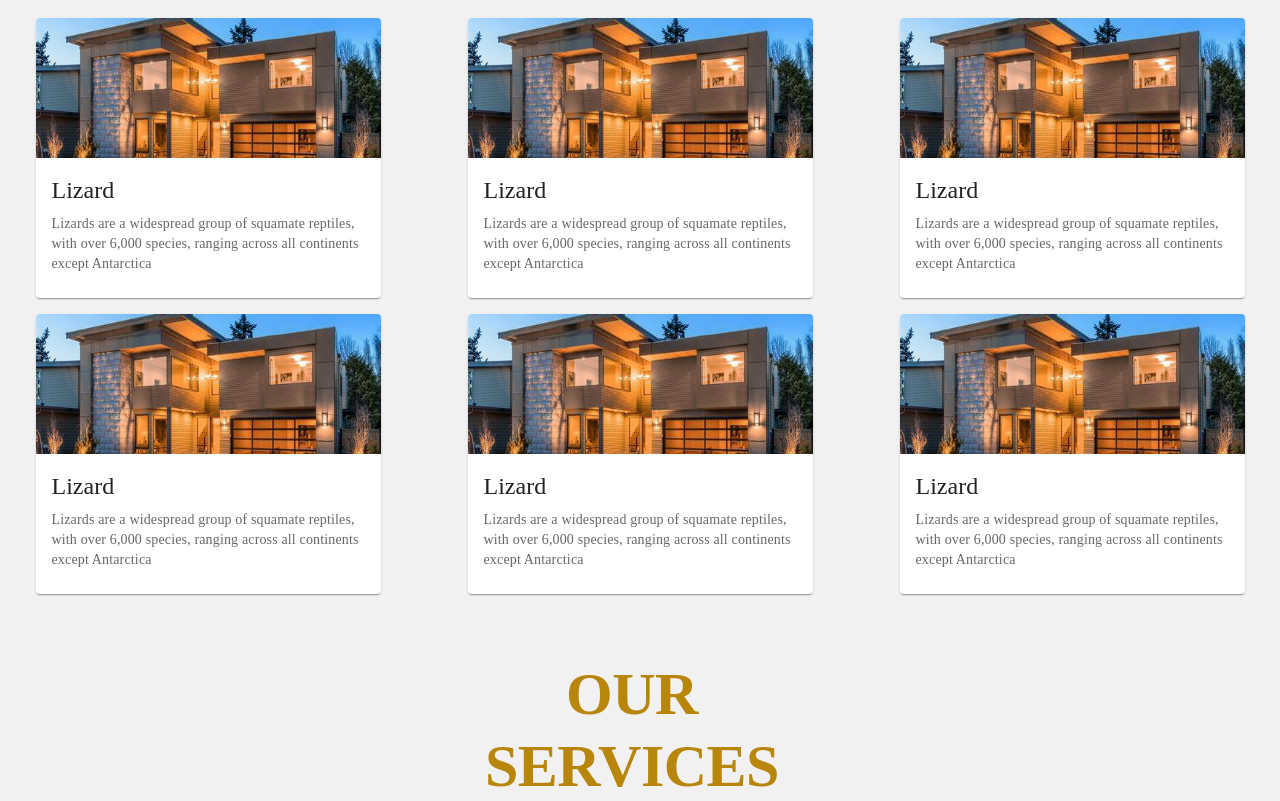
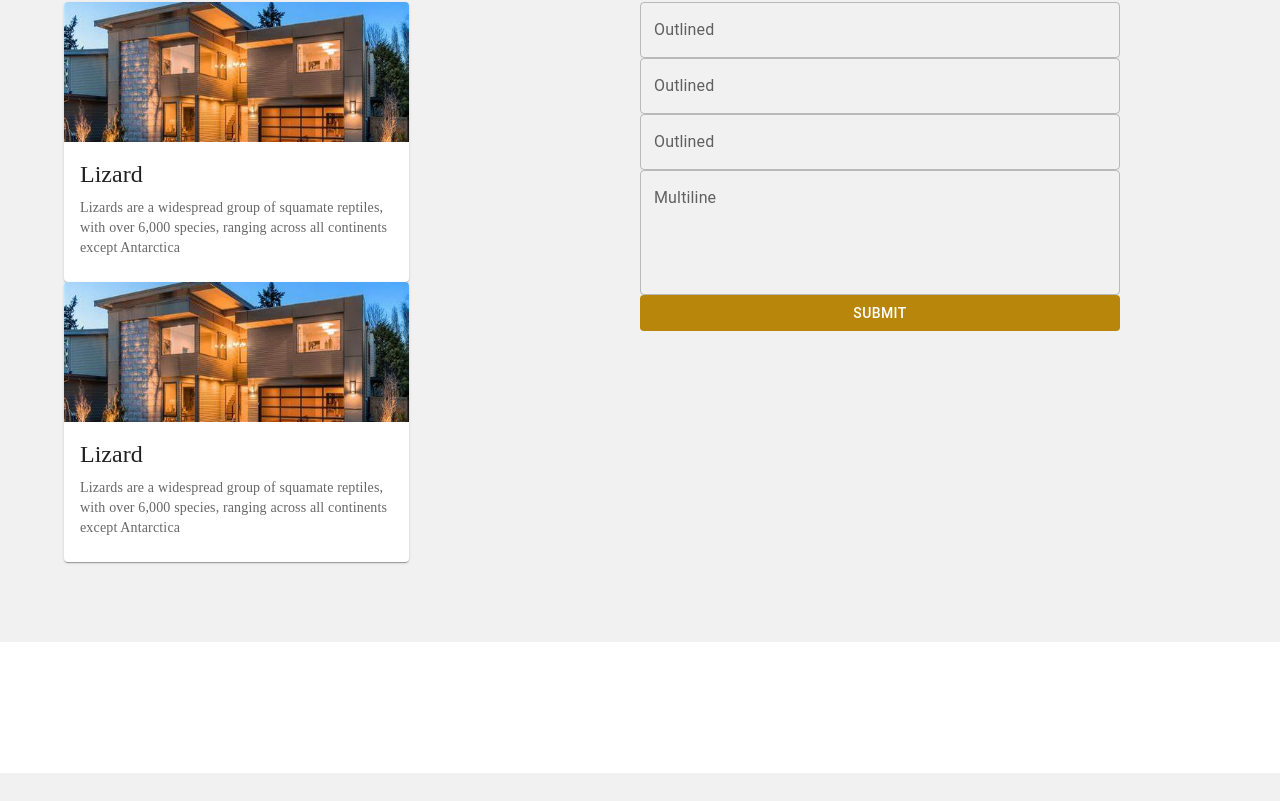
Before and after one commit to Regis-Ntwari/ngoga-website, a React (Create React App) app: page / in a window 1280 px wide. Shown: the part 2179-2980 px from the top of the page. After the commit the page ends 2952 px from the top, so only its background shows below. Built offline with nearby package versions, Linux system fonts and the light colour scheme.

Commit message:
add footer and contact us

```diff
--- a/src/App.js
+++ b/src/App.js
@@ -1,11 +1,10 @@
 import "./App.css";
+import { Contact } from "./contact/contact";
 import { Footer } from "./footer/footer";
 import { Navbar } from "./navbar/Navbar";
-import { Services } from "./services/services";
 import { Welcome } from "./welcome/welcome";
 import { WhatWeOffer } from "./what_we_offer/WhatWeOffer";
 import { WhyChoseUs } from "./why_chose_us/whychoseus";
-import { HomeWork } from "./work/homeWork";
 
 function App() {
   return (
@@ -14,8 +13,7 @@ function App() {
       <Welcome />
       <WhatWeOffer />
       <WhyChoseUs />
-      <HomeWork />
-      <Services />
+      <Contact />
       <Footer />
     </>
   );
--- /dev/null
+++ b/src/contact/contact.js
@@ -0,0 +1,65 @@
+import { Box, Button, Grid, TextField, Typography } from "@mui/material";
+import React from "react";
+import { COLORS } from "../utils/colors";
+import { CustomCard } from "../card/custom_card";
+
+export const Contact = () => {
+  return (
+    <Grid container spacing={2} padding={10}>
+      <Grid item xs={12}>
+        <Typography
+          component="h3"
+          variant="h3"
+          style={{
+            fontFamily: "Poppins",
+            color: COLORS.FOREGOUND,
+            textAlign: "center",
+          }}
+        >
+          CONTACT US
+        </Typography>
+      </Grid>
+      <Grid container spacing={2}>
+        <Grid item xs={12} sm={6}>
+          <Box display="flex" flexDirection="column">
+            <CustomCard />
+            <CustomCard />
+          </Box>
+        </Grid>
+        <Grid item xs={12} sm={6} padding={10}>
+          <Box component="form" display="flex" flexDirection="column">
+            <TextField
+              id="outlined-basic"
+              label="Outlined"
+              variant="outlined"
+            />
+            <TextField
+              id="outlined-basic"
+              label="Outlined"
+              variant="outlined"
+            />
+            <TextField
+              id="outlined-basic"
+              label="Outlined"
+              variant="outlined"
+            />
+            <TextField
+              id="outlined-multiline-static"
+              label="Multiline"
+              multiline
+              rows={4}
+            />
+            <Button
+              style={{
+                backgroundColor: COLORS.FOREGOUND,
+                color: COLORS.PRIMARY,
+              }}
+            >
+              SUBMIT
+            </Button>
+          </Box>
+        </Grid>
+      </Grid>
+    </Grid>
+  );
+};
--- a/src/footer/footer.js
+++ b/src/footer/footer.js
@@ -1,5 +1,77 @@
 import React from "react";
+import { Grid, Typography } from "@mui/material";
+import { COLORS } from "../utils/colors";
 
 export const Footer = () => {
-  return <footer>Hello you</footer>;
+  return (
+    <footer
+      style={{
+        backgroundColor: COLORS.PRIMARY,
+        color: COLORS.PRIMARY,
+        padding: 10,
+      }}
+    >
+      <Grid container spacing={3}>
+        <Grid
+          item
+          xs={12}
+          sm={4}
+          style={{
+            display: "flex",
+            flexDirection: "column",
+            alignItems: "flex-start",
+          }}
+        >
+          <Typography
+            variant="h6"
+            gutterBottom
+            style={{
+              display: "flex",
+              flexDirection: "column",
+              alignItems: "flex-start",
+            }}
+          >
+            Address
+          </Typography>
+          <Typography>123 Street Name</Typography>
+          <Typography>City, State, Zip Code</Typography>
+        </Grid>
+        {/* Tabs column */}
+        <Grid
+          item
+          xs={12}
+          sm={4}
+          style={{
+            display: "flex",
+            flexDirection: "column",
+            alignItems: "flex-start",
+          }}
+        >
+          <Typography variant="h6" gutterBottom>
+            Tabs
+          </Typography>
+          <Typography>Tab 1</Typography>
+          <Typography>Tab 2</Typography>
+          <Typography>Tab 3</Typography>
+        </Grid>
+        {/* Contact column */}
+        <Grid
+          item
+          xs={12}
+          sm={4}
+          style={{
+            display: "flex",
+            flexDirection: "column",
+            alignItems: "flex-start",
+          }}
+        >
+          <Typography variant="h6" gutterBottom>
+            Contact Information
+          </Typography>
+          <Typography>Email: example@example.com</Typography>
+          <Typography>Phone: +1234567890</Typography>
+        </Grid>
+      </Grid>
+    </footer>
+  );
 };
```
